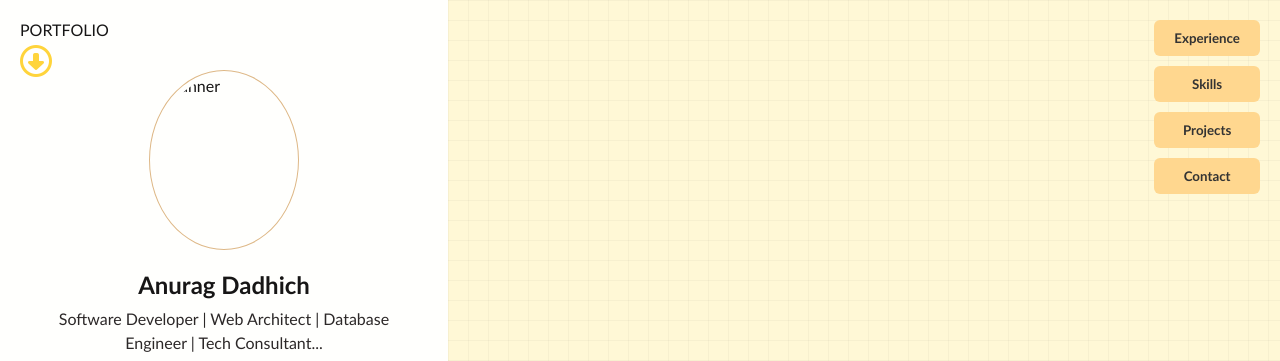
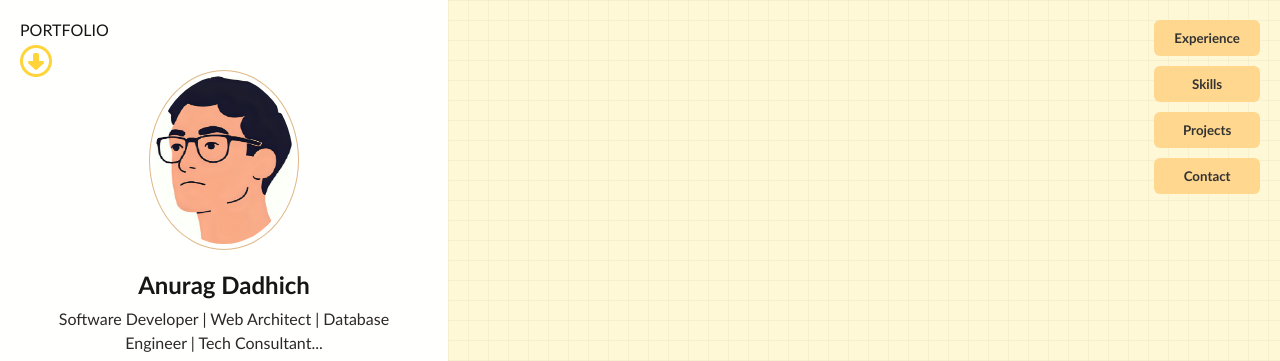
Before and after one commit to Anuragdadhich/Portfolio, a plain HTML site: page index.html in a window 1280 px wide. Shown: the top 361 px of the page. Drawn offline with Linux system fonts and the light colour scheme; the site is published under a folder, as on GitHub Pages, so addresses that start at the root find nothing.

Commit message:
Update index.html

```diff
--- a/index.html
+++ b/index.html
@@ -16,7 +16,7 @@
                 <a href="/anurag_dadhich_resume.pdf" download> <i class="fa-regular fa-circle-down fa-2xl" style="color: #FFD43B;"></i></a>
             </div>
             <div class="img">
-                <img src="/anurag-dadhich.jpg" alt="banner">
+                <img src="anurag-dadhich.jpg" alt="banner">
             </div>
             <div class="txt">
                 <h2>Anurag Dadhich</h2>
```
